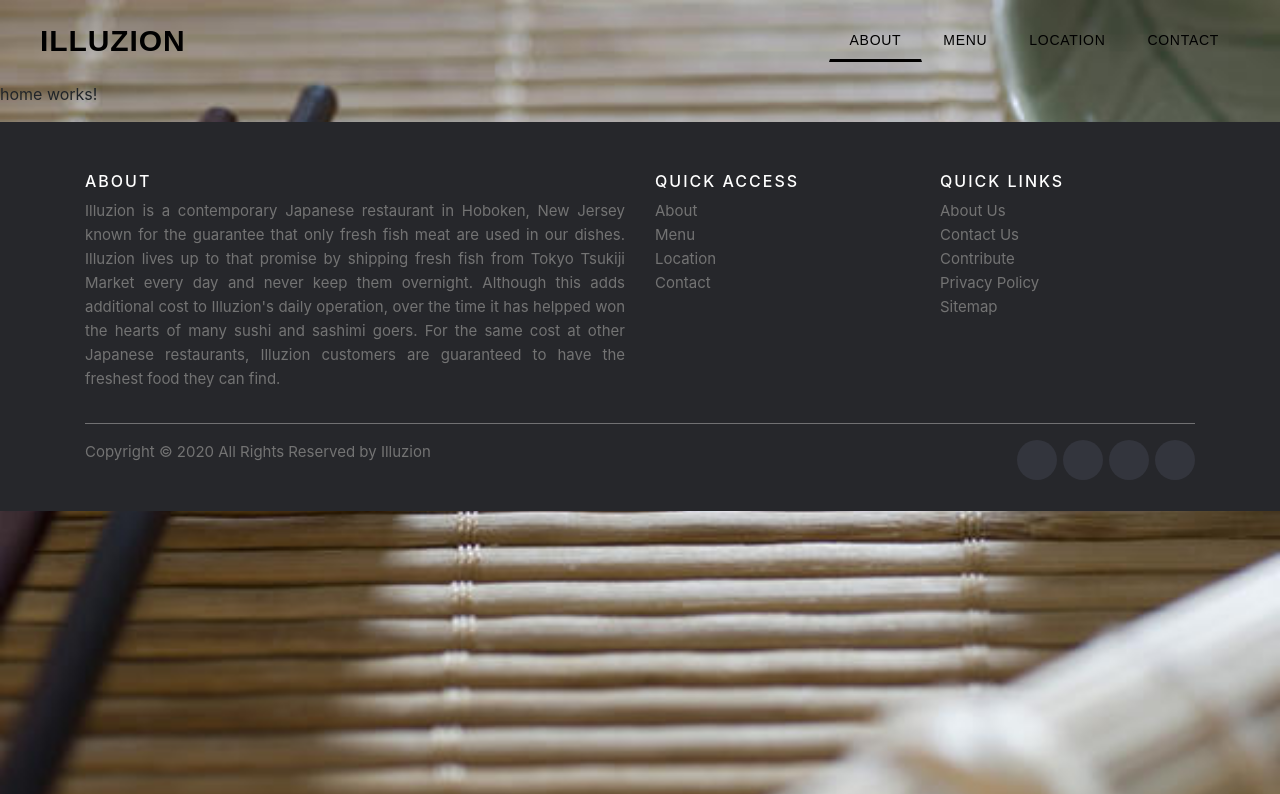
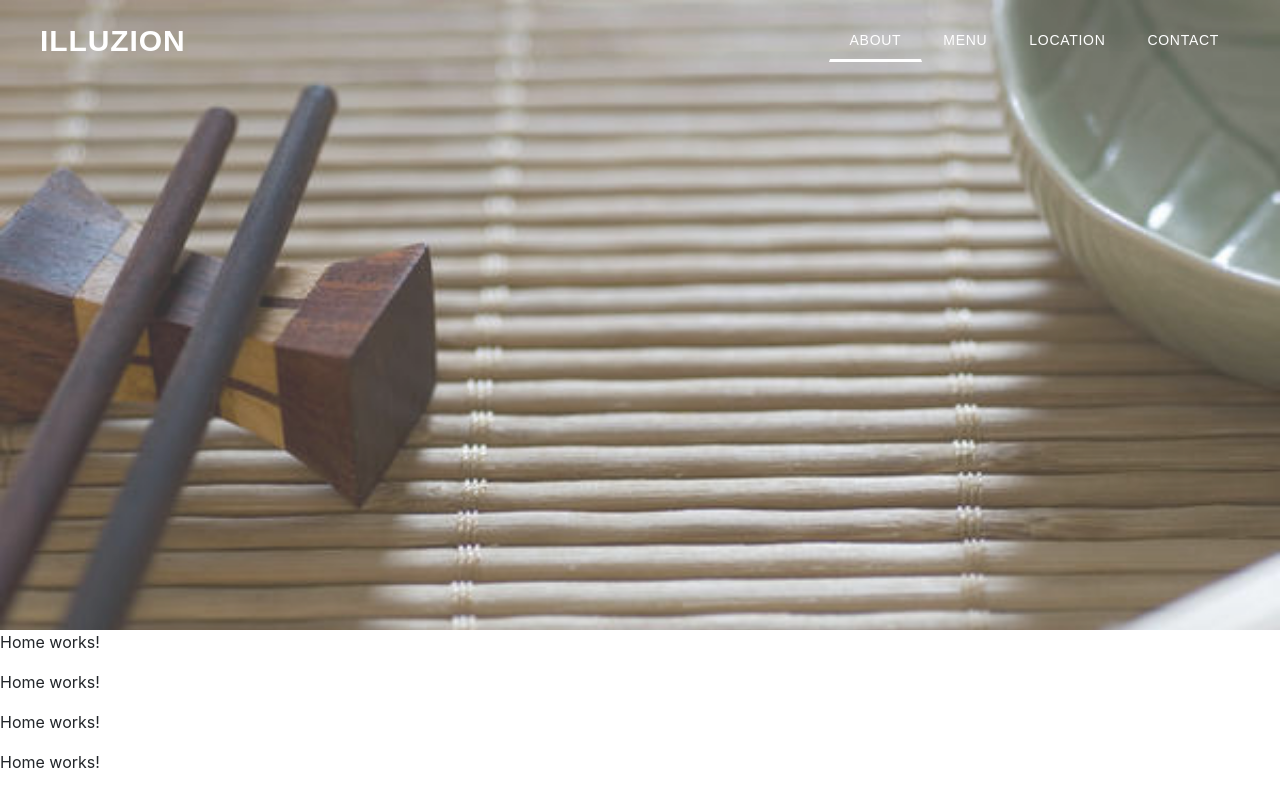
Before and after one commit to Maddieee/illuzion, an Angular app: page / in a window 1280 px wide. Shown: the top 794 px of the page. Built offline with nearby package versions, Linux system fonts and the light colour scheme.

Commit message:
Commiting navbar with collapse

```diff
--- a/src/app/header/header.component.css
+++ b/src/app/header/header.component.css
@@ -1,6 +1,6 @@
 .navbar
 {
-    background-color: transparent;
+    overflow: hidden;
     font-family: 'Montserrat', sans-serif;
     padding: 20px 40px;
     box-sizing: border-box;
@@ -16,10 +16,10 @@
     line-height: 1;
     letter-spacing: 0.03em;
     text-transform: uppercase;
-    color: #000000;
+    color: #ffffff;
 }
 
-.nav a
+.navbar-nav a
 {
     display: block;
     padding: 12px 20px;
@@ -29,13 +29,13 @@
     line-height: 1;
     letter-spacing: 0.05em;
     text-transform: uppercase;
-    color: #000000;
+    color: #ffffff;
 }
 
-.nav a:hover {
-    border-bottom: 3px solid black;
+.navbar-nav a:hover {
+    border-bottom: 3px solid #ffffff;
 }
 
-.nav a.active {
-    border-bottom: 3px solid black;
+.navbar-nav a.active {
+    border-bottom: 3px solid #ffffff;
 }
--- a/src/app/header/header.component.html
+++ b/src/app/header/header.component.html
@@ -1,6 +1,11 @@
-<nav class="navbar">
+<nav class="navbar fixed-top navbar-expand-lg navbar-dark">
     <a class="navbar-brand" href="#">Illuzion</a>
-    <ul class="nav justify-content-end">
+    <button class="navbar-toggler navbar-toggler-right" type="button" data-toggle="collapse" data-target="#navbarTogglerDemo02" aria-controls="navbarTogglerDemo02" aria-expanded="false" aria-label="Toggle navigation">
+      <span class="navbar-toggler-icon"></span>
+    </button>
+
+    <div class="collapse navbar-collapse justify-content-end" id="navbarTogglerDemo02">
+      <ul class="navbar-nav">
         <li class="nav-item">
             <a class="nav-link active" href="#">About</a>
             </li>
@@ -14,4 +19,5 @@
             <a class="nav-link" href="#">Contact</a>
         </li>
       </ul>
+    </div>
 </nav>
--- a/src/app/home/home.component.css
+++ b/src/app/home/home.component.css
@@ -0,0 +1,8 @@
+
+ .section-wrap {
+    background-image: url(/assets/pics/background.jpg);
+    background-repeat: no-repeat;
+    background-size: cover;
+    height: 630px;
+    opacity: 0.8;
+}
--- a/src/app/home/home.component.html
+++ b/src/app/home/home.component.html
@@ -1 +1,9 @@
-<p>home works!</p>
+<div class="section-wrap">
+</div>
+
+<p>    Home works! </p>
+<p>    Home works! </p>
+<p>    Home works! </p>
+<p>    Home works! </p>
+<p>    Home works! </p>
+<p>    Home works! </p>
--- a/src/styles.css
+++ b/src/styles.css
@@ -1,7 +1 @@
 /* You can add global styles to this file, and also import other style files */
-
-body {
-    background-image: url(assets/pics/background.jpg);
-    background-repeat: no-repeat;
-    background-size: cover;
-}
```
Lines whose indentation alone changed are shown as unchanged.
